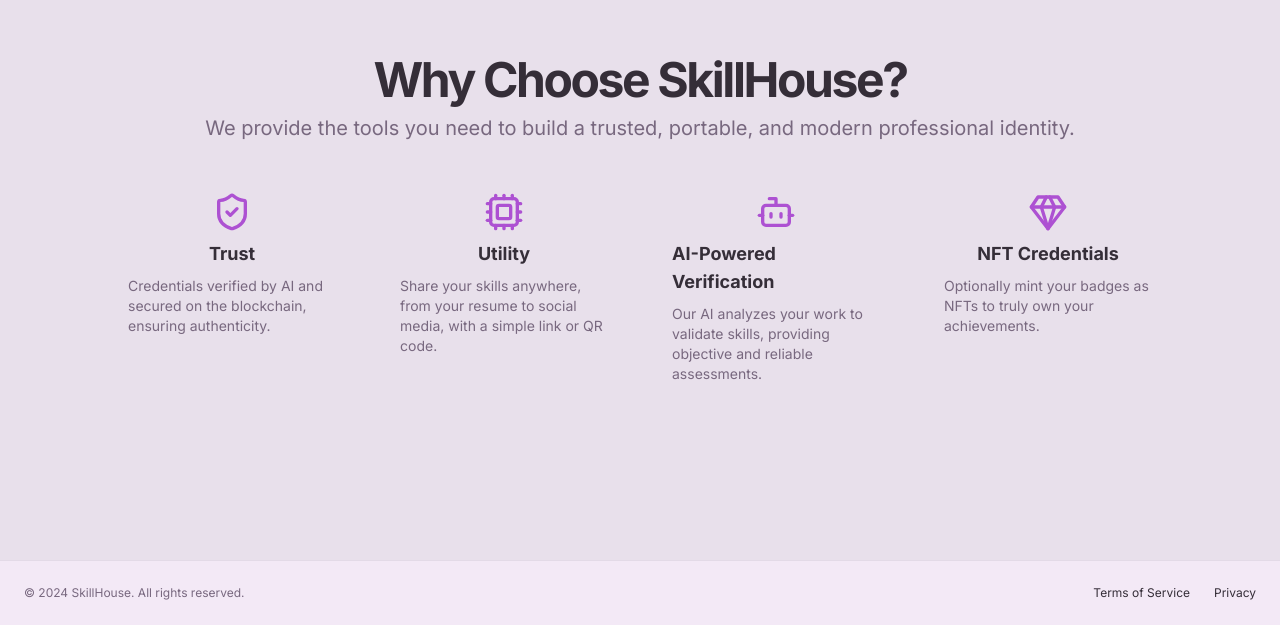
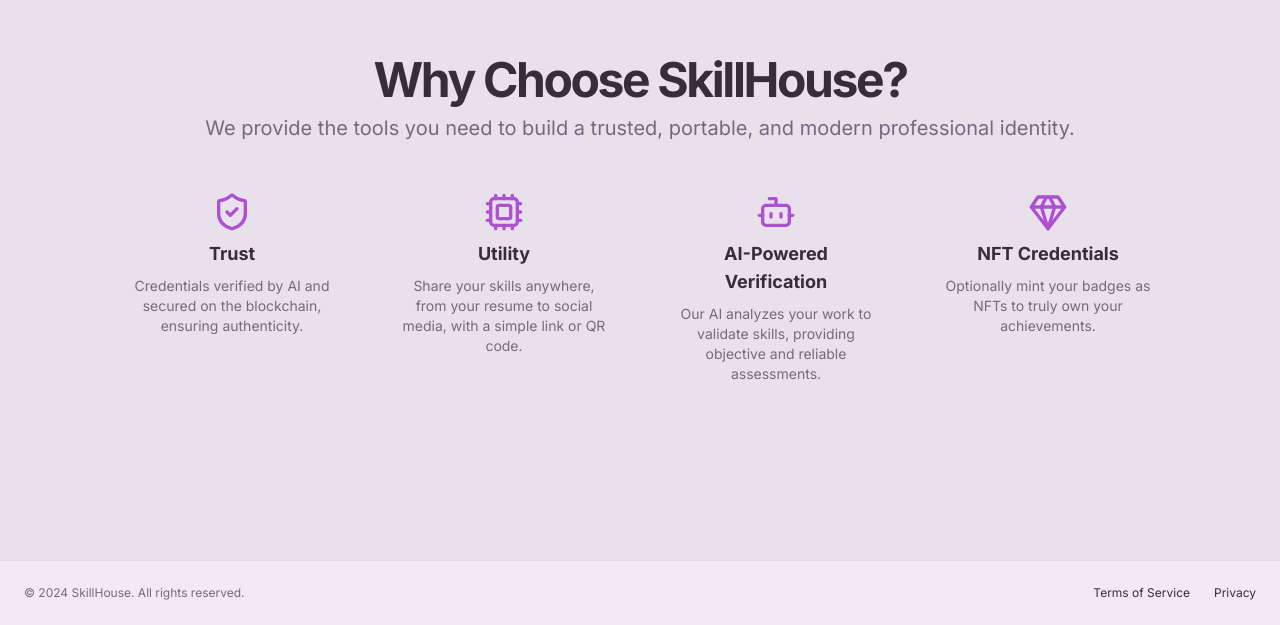
Before and after one commit to iamaanahmad/skill-house, a Next.js app: page / in a window 1280 px wide. Shown: the part 1118-1743 px from the top of the page. Built offline with nearby package versions, Linux system fonts and the light colour scheme.

Commit message:
Make it aligned center (_for element section_)

```diff
--- a/src/app/page.tsx
+++ b/src/app/page.tsx
@@ -16,7 +16,7 @@
           <span className="sr-only">SkillHouse</span>
         </Link>
       </header>
-      <main className="flex-1">
+      <main className="flex-1 flex flex-col items-center">
         <section className="w-full py-12 md:py-24 lg:py-32 xl:py-48">
           <div className="container px-4 md:px-6">
             <div className="flex flex-col items-center space-y-8 text-center">
@@ -56,7 +56,7 @@
               </div>
             </div>
             <div className="mx-auto grid max-w-5xl items-start justify-items-center gap-8 py-12 sm:grid-cols-2 md:gap-12 lg:grid-cols-4 lg:gap-16">
-              <div className="grid gap-2 justify-items-center">
+              <div className="grid gap-2 justify-items-center text-center">
                  <div className="flex justify-center items-center">
                     <ShieldCheck className="w-10 h-10 text-primary" />
                 </div>
@@ -65,7 +65,7 @@
                   Credentials verified by AI and secured on the blockchain, ensuring authenticity.
                 </p>
               </div>
-              <div className="grid gap-2 justify-items-center">
+              <div className="grid gap-2 justify-items-center text-center">
                 <div className="flex justify-center items-center">
                     <Cpu className="w-10 h-10 text-primary" />
                 </div>
@@ -74,7 +74,7 @@
                   Share your skills anywhere, from your resume to social media, with a simple link or QR code.
                 </p>
               </div>
-              <div className="grid gap-2 justify-items-center">
+              <div className="grid gap-2 justify-items-center text-center">
                 <div className="flex justify-center items-center">
                     <Bot className="w-10 h-10 text-primary" />
                 </div>
@@ -83,7 +83,7 @@
                   Our AI analyzes your work to validate skills, providing objective and reliable assessments.
                 </p>
               </div>
-              <div className="grid gap-2 justify-items-center">
+              <div className="grid gap-2 justify-items-center text-center">
                 <div className="flex justify-center items-center">
                     <Gem className="w-10 h-10 text-primary" />
                 </div>
```
